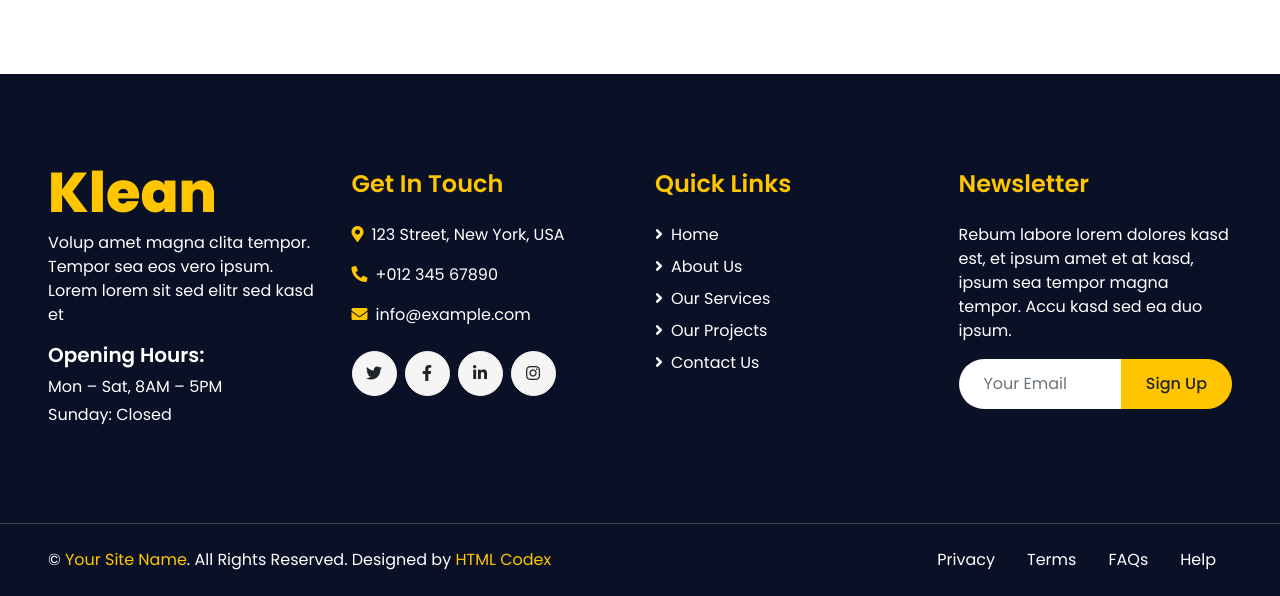
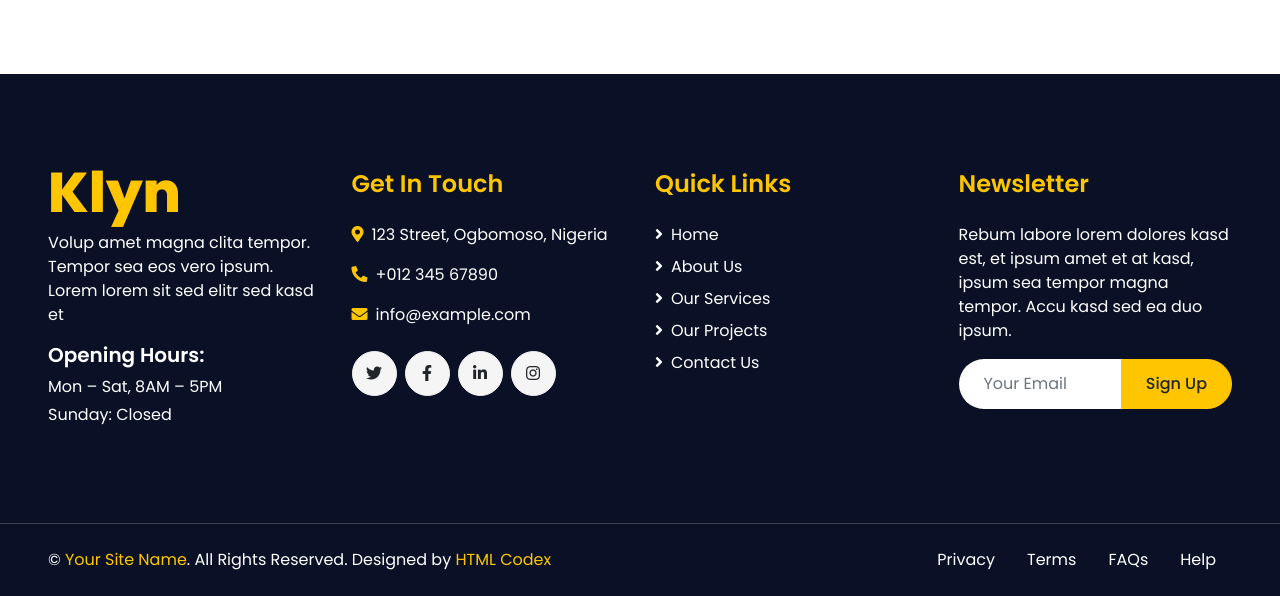
Before and after one commit to AkinolaAdewole/Klyn---Cleaning-Services-Webite, a plain HTML site: page contact.html in a window 1280 px wide. Shown: the part 1122-1718 px from the top of the page. Drawn offline with nearby package versions, Linux system fonts and the light colour scheme.

Commit message:
Contact us Cleaning service website

```diff
--- a/contact.html
+++ b/contact.html
@@ -3,7 +3,7 @@
 
 <head>
     <meta charset="utf-8">
-    <title>Klean - Cleaning Services Website Template</title>
+    <title>Klyn</title>
     <meta content="width=device-width, initial-scale=1.0" name="viewport">
     <meta content="Free HTML Templates" name="keywords">
     <meta content="Free HTML Templates" name="description">
@@ -32,7 +32,7 @@
         <div class="row">
             <div class="col-lg-3 bg-secondary d-none d-lg-block">
                 <a href="" class="navbar-brand w-100 h-100 m-0 p-0 d-flex align-items-center justify-content-center">
-                    <h1 class="m-0 display-3 text-primary">Klean</h1>
+                    <h1 class="m-0 display-3 text-primary">Klyn</h1>
                 </a>
             </div>
             <div class="col-lg-9">
@@ -69,7 +69,7 @@
                 </div>
                 <nav class="navbar navbar-expand-lg bg-white navbar-light p-0">
                     <a href="" class="navbar-brand d-block d-lg-none">
-                        <h1 class="m-0 display-4 text-primary">Klean</h1>
+                        <h1 class="m-0 display-4 text-primary">Klyn</h1>
                     </a>
                     <button type="button" class="navbar-toggler" data-toggle="collapse" data-target="#navbarCollapse">
                         <span class="navbar-toggler-icon"></span>
@@ -177,7 +177,7 @@
         <div class="row pt-5">
             <div class="col-lg-3 col-md-6 mb-5">
                 <a href="index.html" class="navbar-brand">
-                    <h1 class="m-0 mt-n3 display-4 text-primary">Klean</h1>
+                    <h1 class="m-0 mt-n3 display-4 text-primary">Klyn</h1>
                 </a>
                 <p>Volup amet magna clita tempor. Tempor sea eos vero ipsum. Lorem lorem sit sed elitr sed kasd et</p>
                 <h5 class="font-weight-semi-bold text-white mb-2">Opening Hours:</h5>
@@ -186,7 +186,7 @@
             </div>
             <div class="col-lg-3 col-md-6 mb-5">
                 <h4 class="font-weight-semi-bold text-primary mb-4">Get In Touch</h4>
-                <p><i class="fa fa-map-marker-alt text-primary mr-2"></i>123 Street, New York, USA</p>
+                <p><i class="fa fa-map-marker-alt text-primary mr-2"></i>123 Street, Ogbomoso, Nigeria</p>
                 <p><i class="fa fa-phone-alt text-primary mr-2"></i>+012 345 67890</p>
                 <p><i class="fa fa-envelope text-primary mr-2"></i>info@example.com</p>
                 <div class="d-flex justify-content-start mt-4">
```
